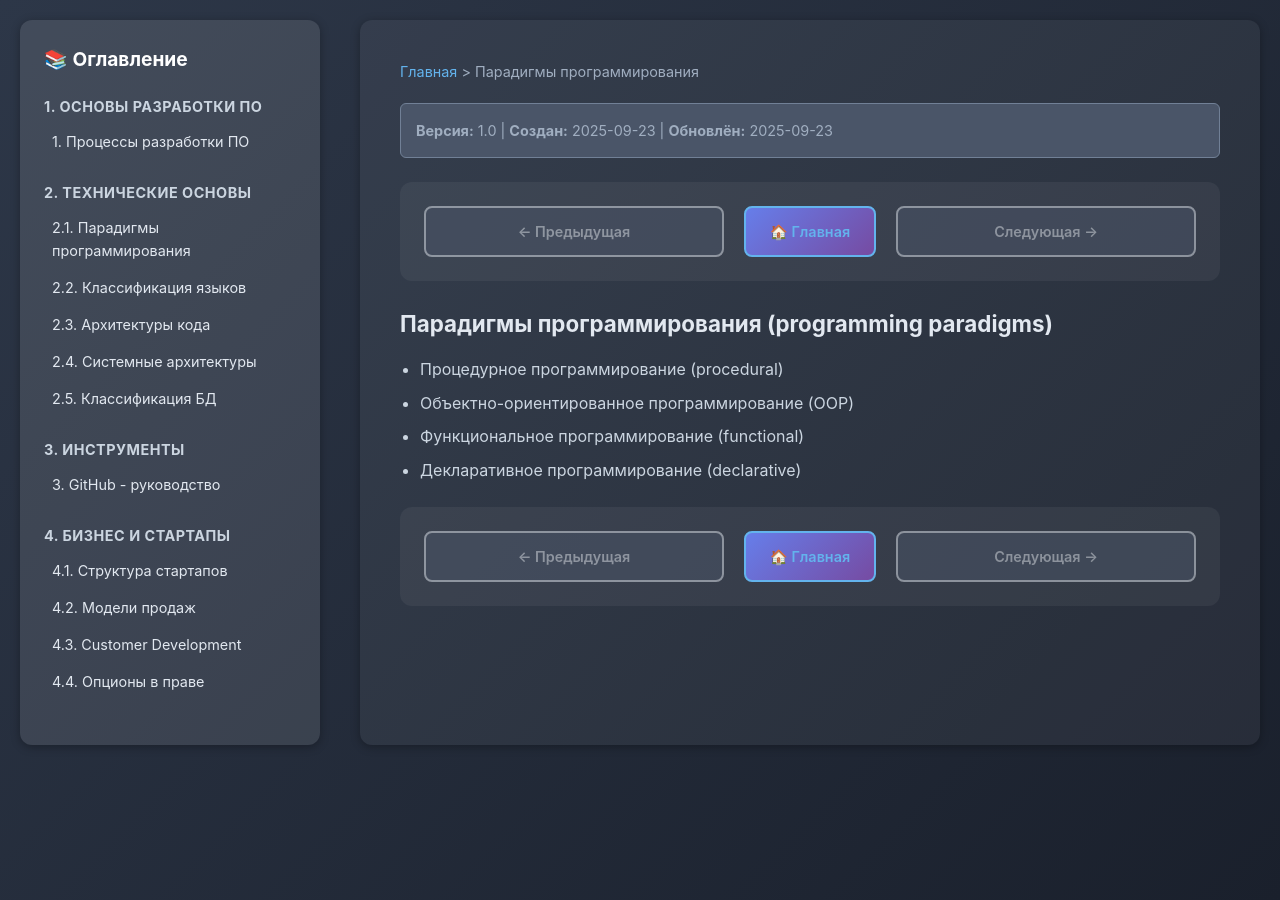
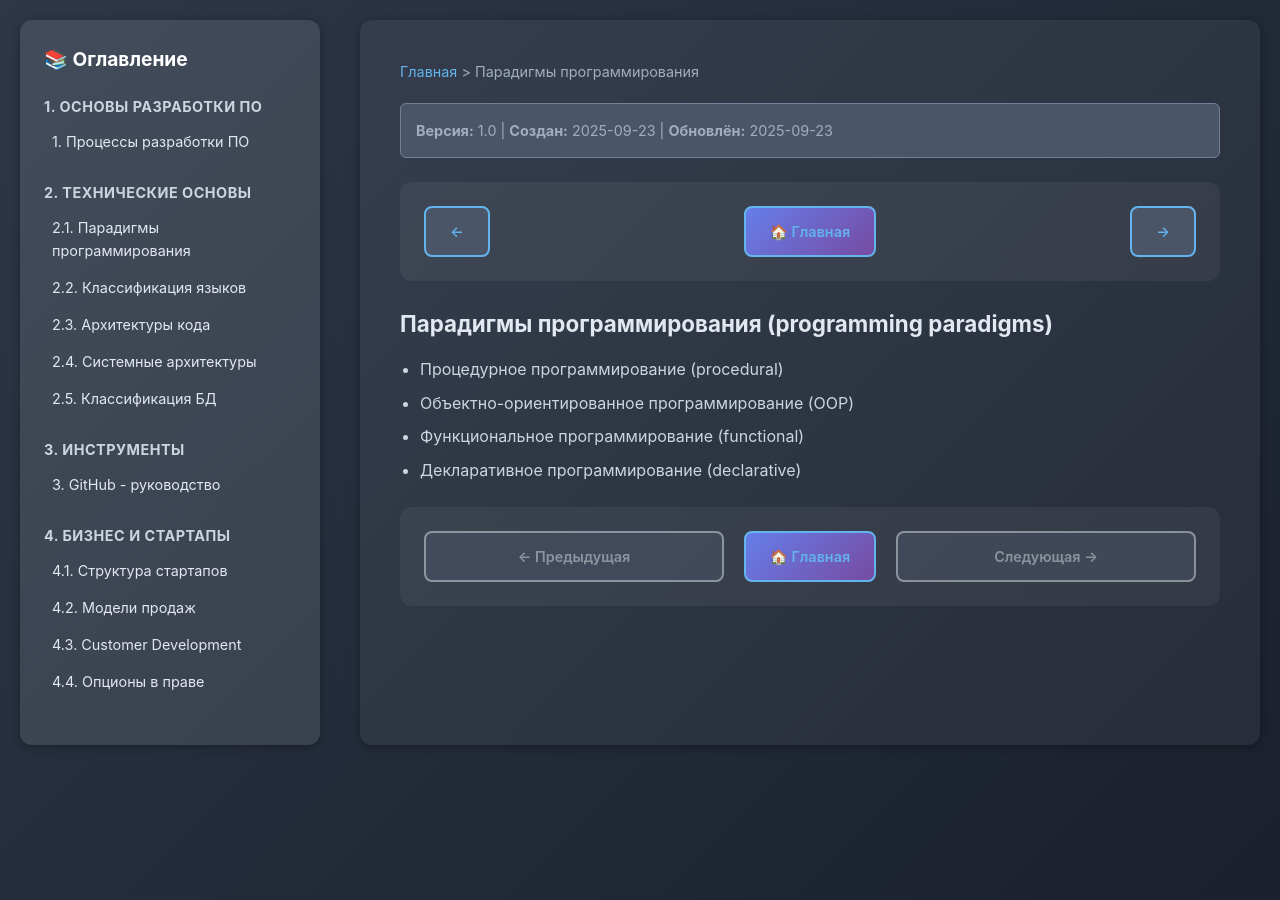
Before and after one commit to FTG-agency/pwa-test, a Jekyll site: the page built from knowledge/2.1-programming-paradigms.md, in a window 1280 px wide. Built offline with Jekyll 4.4.1, drawn with Linux system fonts in a browser that asks for light colours.

Commit message:
fix: use separate variables for prev/next to avoid Jekyll object reference issues
- Jekyll was losing object properties when assigning current_article = article
- Now storing prev/next values in separate variables: current_prev, current_next
- Updated all navigation logic to use these direct string variables
- This should fix the blank/empty condition checks that were failing

```diff
--- a/_layouts/page.html
+++ b/_layouts/page.html
@@ -561,36 +561,40 @@
             <!-- Навигация в начале статьи -->
     {% assign page_name = page.url | split: '/' | last | split: '.' | first %}
     {% assign current_article = "" %}
+    {% assign current_prev = "" %}
+    {% assign current_next = "" %}
     {% for article in site.data.navigation.articles %}
         {% if article.id == page_name %}
             {% assign current_article = article %}
+            {% assign current_prev = article.prev %}
+            {% assign current_next = article.next %}
             {% break %}
         {% endif %}
     {% endfor %}
             <!-- DEBUG: page.url = "{{ page.url }}", page_name = "{{ page_name }}", found = "{{ current_article.id }}" -->
             <!-- DEBUG: current_article.title = "{{ current_article.title }}" -->
-            <!-- DEBUG: current_article.prev = "{{ current_article.prev }}" -->
-            <!-- DEBUG: current_article.next = "{{ current_article.next }}" -->
-            <!-- DEBUG: current_article.prev blank? = "{{ current_article.prev | blank }}" -->
-            <!-- DEBUG: current_article.next blank? = "{{ current_article.next | blank }}" -->
-            <!-- DEBUG: current_article.prev size = "{{ current_article.prev | size }}" -->
-            <!-- DEBUG: current_article.next size = "{{ current_article.next | size }}" -->
+            <!-- DEBUG: current_prev = "{{ current_prev }}" -->
+            <!-- DEBUG: current_next = "{{ current_next }}" -->
+            <!-- DEBUG: current_prev blank? = "{{ current_prev | blank }}" -->
+            <!-- DEBUG: current_next blank? = "{{ current_next | blank }}" -->
+            <!-- DEBUG: current_prev size = "{{ current_prev | size }}" -->
+            <!-- DEBUG: current_next size = "{{ current_next | size }}" -->
             <!-- DEBUG: total_articles = "{{ site.data.navigation.articles | size }}" -->
             <!-- DEBUG: all_ids = "{% for art in site.data.navigation.articles %}{{ art.id }}{% unless forloop.last %},{% endunless %}{% endfor %}" -->
             {% if current_article %}
             <div class="article-navigation">
                 <!-- Предыдущая статья -->
-                <!-- DEBUG: Checking if current_article.prev exists: "{{ current_article.prev }}" -->
-                {% if current_article.prev %}
+                <!-- DEBUG: Checking if current_prev exists: "{{ current_prev }}" -->
+                {% if current_prev %}
                     {% assign prev_article = "" %}
                     {% for article in site.data.navigation.articles %}
-                        {% if article.id == current_article.prev %}
+                        {% if article.id == current_prev %}
                             {% assign prev_article = article %}
                             {% break %}
                         {% endif %}
                     {% endfor %}
                     <!-- DEBUG: prev_article.id = "{{ prev_article.id }}", prev_article.title = "{{ prev_article.title }}" -->
-                    <a href="/test/knowledge/{{ current_article.prev }}" class="nav-button prev">
+                    <a href="/test/knowledge/{{ current_prev }}" class="nav-button prev">
                         ← {{ prev_article.title }}
                     </a>
                 {% else %}
@@ -602,16 +606,16 @@
                 <a href="/test/" class="nav-button home-button">🏠 Главная</a>
 
                 <!-- Следующая статья -->
-                {% if current_article.next %}
+                {% if current_next %}
                     {% assign next_article = "" %}
                     {% for article in site.data.navigation.articles %}
-                        {% if article.id == current_article.next %}
+                        {% if article.id == current_next %}
                             {% assign next_article = article %}
                             {% break %}
                         {% endif %}
                     {% endfor %}
                     <!-- DEBUG: next_article.id = "{{ next_article.id }}", next_article.title = "{{ next_article.title }}" -->
-                    <a href="/test/knowledge/{{ current_article.next }}" class="nav-button next">
+                    <a href="/test/knowledge/{{ current_next }}" class="nav-button next">
                         {{ next_article.title }} →
                     </a>
                 {% else %}
```
